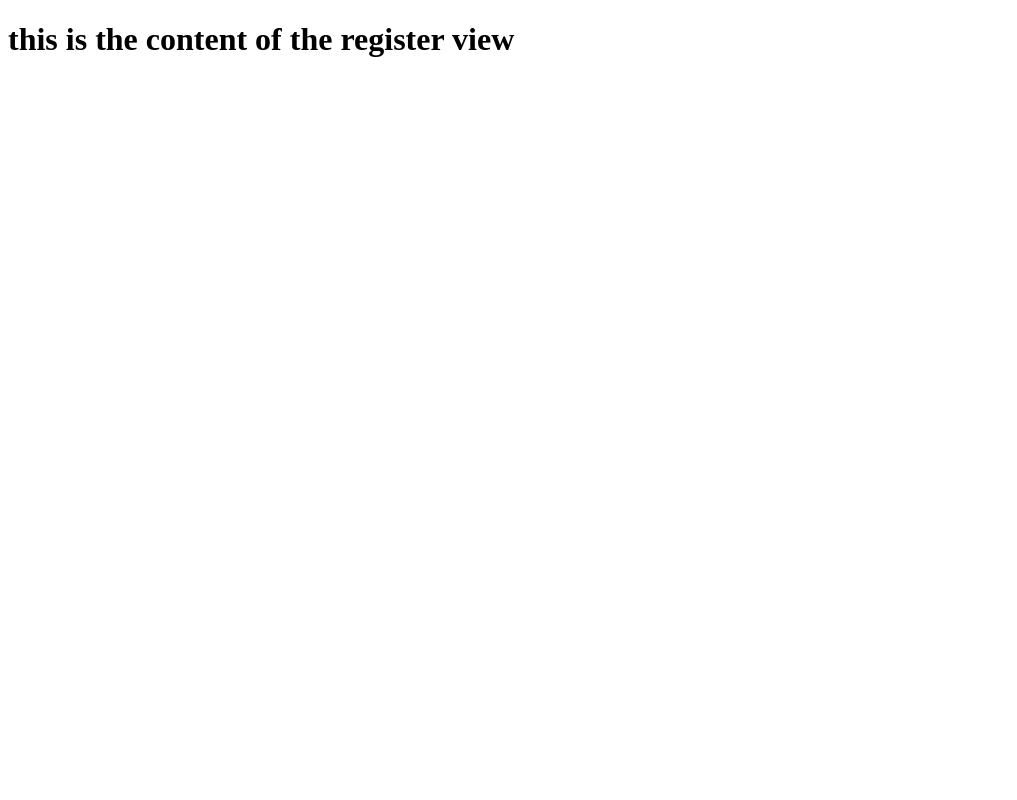
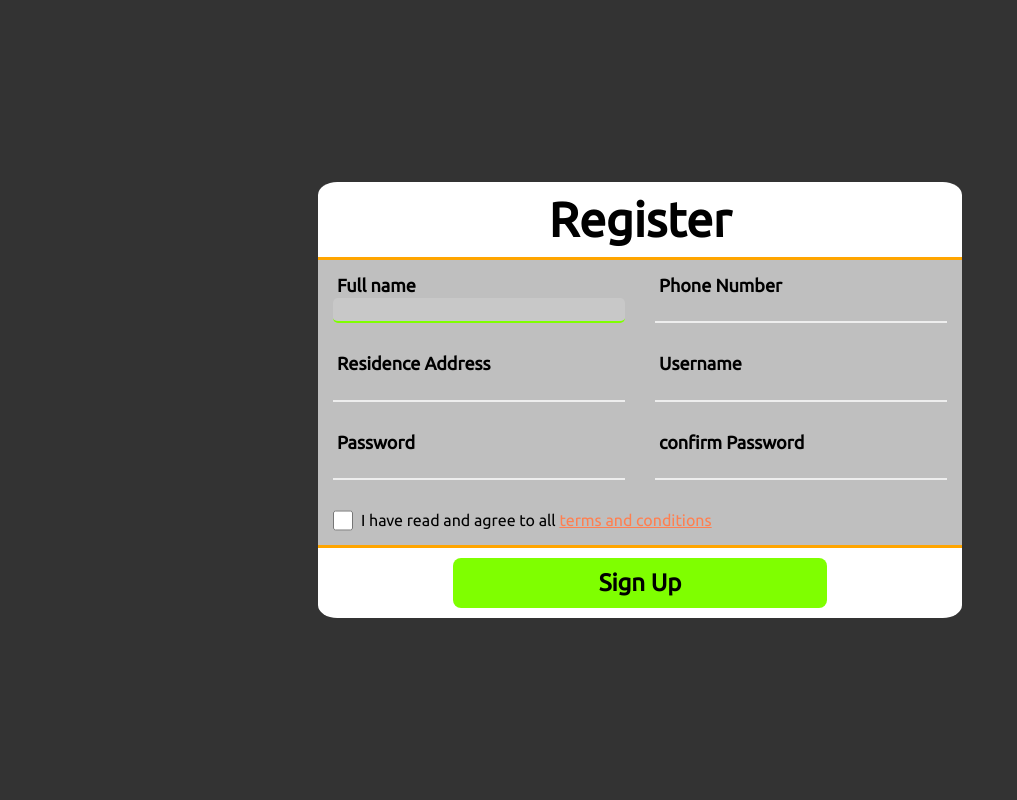
Before and after one commit to HanzDa/flask-marketplace, a Flask app: template app/templates/user/register.html in a window 1280 px wide. Shown: the whole page, without its empty margins (0-1017 px from the left). Run offline with Flask 2, Linux system fonts and the light colour scheme; the template is opened without the code that fills it: values that come from a table or form of the project are taken from there, others are empty; some libraries are stand-ins or nearby versions.

Commit message:
working in register styles

```diff
--- a/app/forms.py
+++ b/app/forms.py
@@ -1,9 +1,10 @@
 from flask_wtf import FlaskForm
 from wtforms import StringField, PasswordField, TelField, BooleanField
 
+
+
 class SignUpForm(FlaskForm):
-    names = StringField(label='Names')
-    surnames = StringField(label='Surnames')
+    fulname = StringField(label='Full name')
     phoneNumber = TelField(label='Phone Number')
     residenceAddress = StringField(label='Residence Address')
     username = StringField(label='Username')
--- /dev/null
+++ b/app/static/styles/sign_up.css
@@ -0,0 +1,127 @@
+@import url('https://fonts.googleapis.com/css2?family=Ubuntu&display=swap');
+
+body {
+    width: 100vw;
+    height: 100vh;
+    display: flex;
+    align-items: center;
+    justify-content: center;
+    font-family: 'Ubuntu', sans-serif;
+    margin: 0;
+    box-sizing: border-box;
+    background-color: #333;
+}
+
+.main-sign-up {
+    display: flex;
+    flex-direction: column;
+    /* align-items: center; */
+    border-radius: 3%;
+    overflow: hidden;
+}
+
+.sign-up-form {
+    background-color: #bfbfbf;
+    display: grid;
+    grid-template-columns: 1fr 1fr;
+    /* width: 100%; */
+}
+
+/* header */
+.formHeader {
+    background-color: #fff;
+    border-bottom: 3px solid orange;
+}
+.formHeader h3 {
+    font-size: 3rem;
+    text-align: center;
+    margin: 10px;
+}
+
+/* each field for an input */
+.field-container {
+    margin: 15px;
+    display: flex;
+    flex-direction: column;
+}
+
+label {
+    font-size: 18px;
+    position: relative;
+    left: 4px;
+    font-weight: bold;
+}
+
+input {
+    font-size: 14px;
+    width: 18rem;
+    height: 1.3rem;
+    margin-top: 0.2em;
+    outline: 0;
+    border: 0;
+    border-bottom: 2px solid #eee;
+    background-color: transparent;
+}
+
+input:focus {
+    border-radius: 5px;
+    background-color: rgba(255, 255, 255, 0.144);
+    border-bottom: 2px solid chartreuse;
+}
+
+/* button */
+.formFooter {
+    background-color: #fff;
+    border-top: 3px solid orange;
+    height: 50px;
+    display: flex;
+    align-items: center;
+    justify-content: center;
+    padding: 10px;
+}
+
+.sign-up-button {
+    height: 100%;
+    width: 60%;
+    border: none;
+    font-family: inherit;
+    font-size: 1.5rem;
+    font-weight: bold;
+    background-color: chartreuse;
+    border-radius: 8px;
+}
+
+.sign-up-button:hover {
+    transition: color 0.2s ease;
+    color: #fff;
+    cursor: pointer ;
+}
+
+.sign-up-button:active {
+    /* transition: color 0.2s ease;     */
+    color: #d0d0d0;
+    background-color: #79946e;
+}
+
+/* terms and condition agreements */
+.terms {
+    grid-column: 1 / 3;
+    display: flex;
+    flex-direction: row;
+    justify-content: left;
+    align-items: center;
+}
+
+#acceptTerms {
+    margin: 0 0 0 15px;
+    width: 20px;
+    margin-right: 8px;
+}
+
+.link {
+    color: coral;
+}
+
+.link:hover {
+    color: #333
+}
--- a/app/templates/base.html
+++ b/app/templates/base.html
@@ -8,6 +8,7 @@
         {% block title %} Marketplace {% endblock %}
     </title>
     <link rel="shortcut icon" href="{{ url_for('static', filename='img/favicon.ico') }}" type="image/x-icon">
+    {% block styles %}{% endblock %}
 </head>
 <body>
     {% if show_navbar %}
--- /dev/null
+++ b/app/templates/macros.html
@@ -0,0 +1,7 @@
+{% macro render_field(field) %}
+    <div class='field-container'>
+        {{ field.label          }}
+        {{ field(**kwargs)|safe }}
+
+    </div>
+{% endmacro %}
--- a/app/templates/user/register.html
+++ b/app/templates/user/register.html
@@ -1,7 +1,40 @@
+{% from 'macros.html' import render_field %}
+
 {% extends 'base.html' %}
 
 {% block title %}Register{% endblock %}
 
+{% block styles %}
+    <link rel="stylesheet" href="{{ url_for('static', filename='styles/sign_up.css') }}">
+{% endblock %}
+
 {% block content %}
-    <h1>this is the content of the register view</h1>
+    <main class='main-sign-up'>
+        <div class='formHeader'>
+            <h3>Register</h3>
+        </div>
+        <form class='sign-up-form' action="">
+            {{ form.csrf_token }}
+
+            {{ render_field( form.fulname, autofocus=true) }}
+            {{ render_field( form.phoneNumber)             }}
+            {{ render_field( form.residenceAddress)        }}
+            {{ render_field( form.username)                }}
+            {{ render_field( form.password)                }}
+            {{ render_field( form.password2)               }}
+
+            <div class="terms">
+                {{ form.acceptTerms }}
+                <p>
+                    I have read and agree to all <a class='link' href="#">terms and conditions</a>
+                    <!-- TODO: put terms and condition link -->
+                </p>
+            </div>
+
+        </form>
+
+        <div class="formFooter">
+            <button class='sign-up-button' type='submit'>Sign Up</button>
+        </div>
+    </main>
 {% endblock %}
--- a/app/views.py
+++ b/app/views.py
@@ -2,13 +2,17 @@ from app import app
 from flask import render_template
 
 from app.forms import SignUpForm
+
 
 @app.route('/')
 @app.route('/home/')
 def index():
     return render_template('base.html', show_navbar=True, show_footer=True)
 
-@app.route('/regiter', methods=['GET', 'POST'])
+@app.route('/register/', methods=['GET', 'POST'])
 def regiter():
     form = SignUpForm()
+    if form.validate_on_submit():
+        name = form.names.data
+
     return render_template('user/register.html', form = form)
```
Also changed, not shown: app/static/styles/login.css (added).
